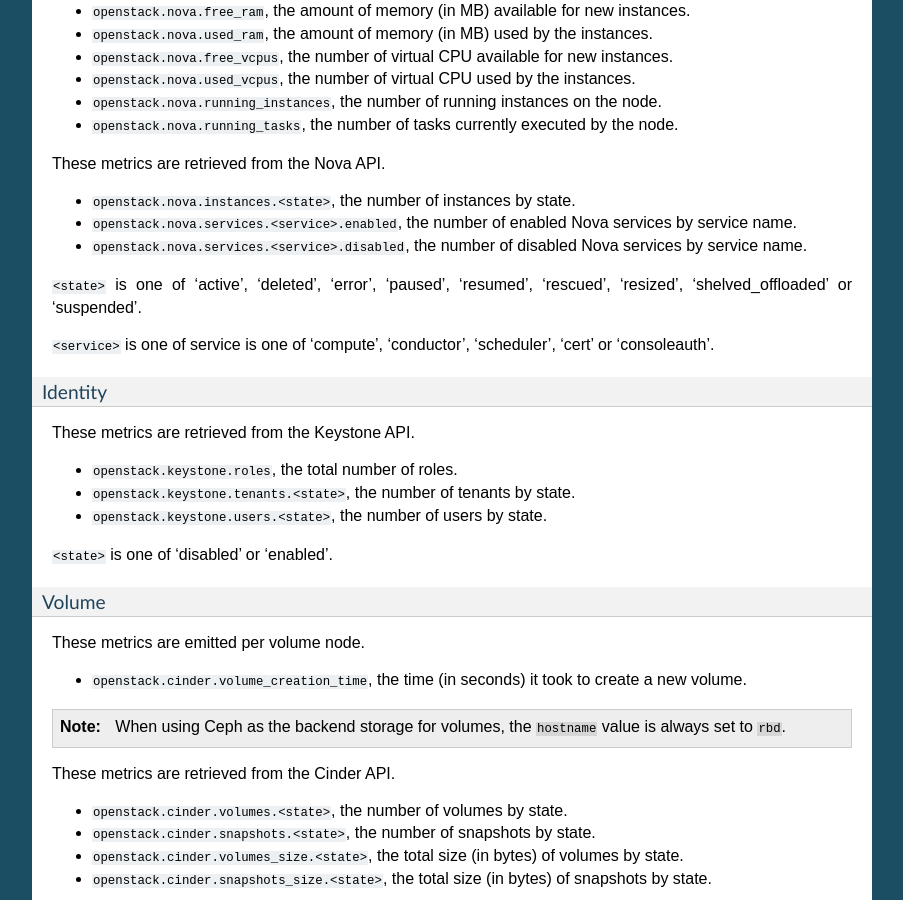
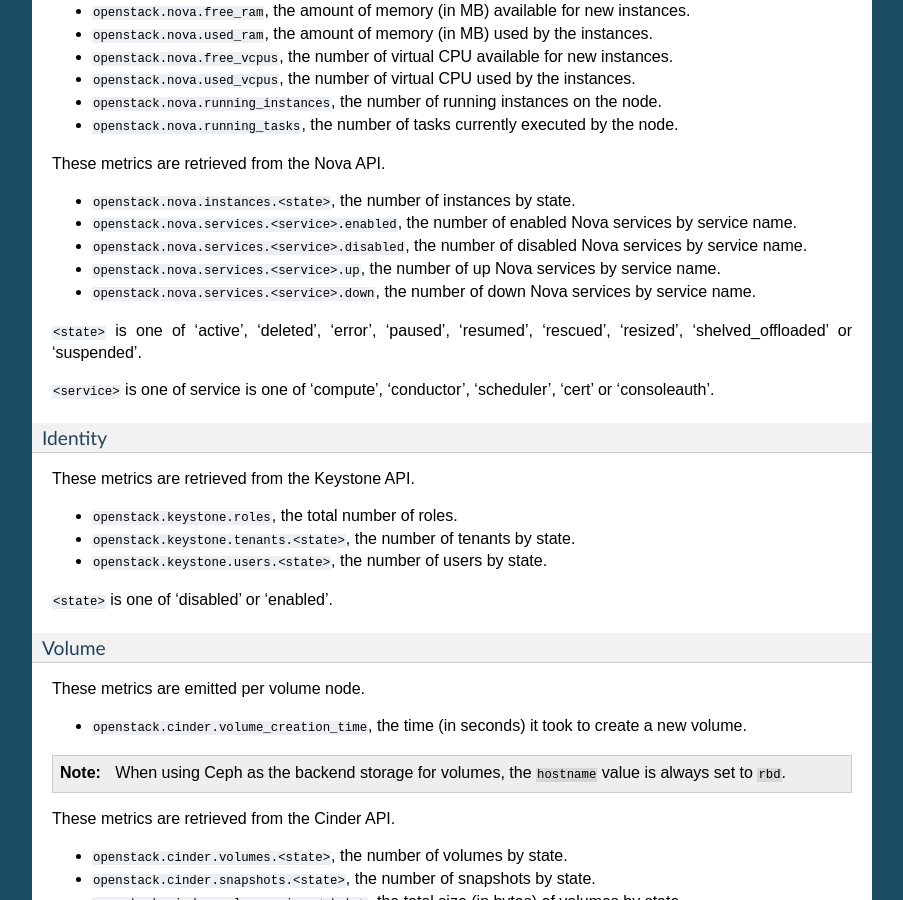
Before and after one commit to openstack-archive/fuel-plugin-lma-collector, a Sphinx documentation site: the page built from doc/source/metrics.rst, in a window 1280 px wide and 900 px high, scrolled down 7929 px. Shown: the whole window, without its empty margins (198-1101 px from the left). Built offline with Sphinx 7.4.7, drawn with Linux system fonts in a browser that asks for light colours.

Commit message:
Add Nova service state metrics: up or down
Change-Id: I938cb4eab945bf860f8841c3173cbd5e7fd8a67c

```diff
--- a/doc/source/metrics/openstack.rst
+++ b/doc/source/metrics/openstack.rst
@@ -30,6 +30,10 @@
   services by service name.
 * ``openstack.nova.services.<service>.disabled``, the number of disabled Nova
   services by service name.
+* ``openstack.nova.services.<service>.up``, the number of up Nova services by
+  service name.
+* ``openstack.nova.services.<service>.down``, the number of down Nova services
+  by service name.
 
 ``<state>`` is one of 'active', 'deleted', 'error', 'paused', 'resumed', 'rescued', 'resized', 'shelved_offloaded' or 'suspended'.
 
```
Also changed, not shown: 1 other file.
